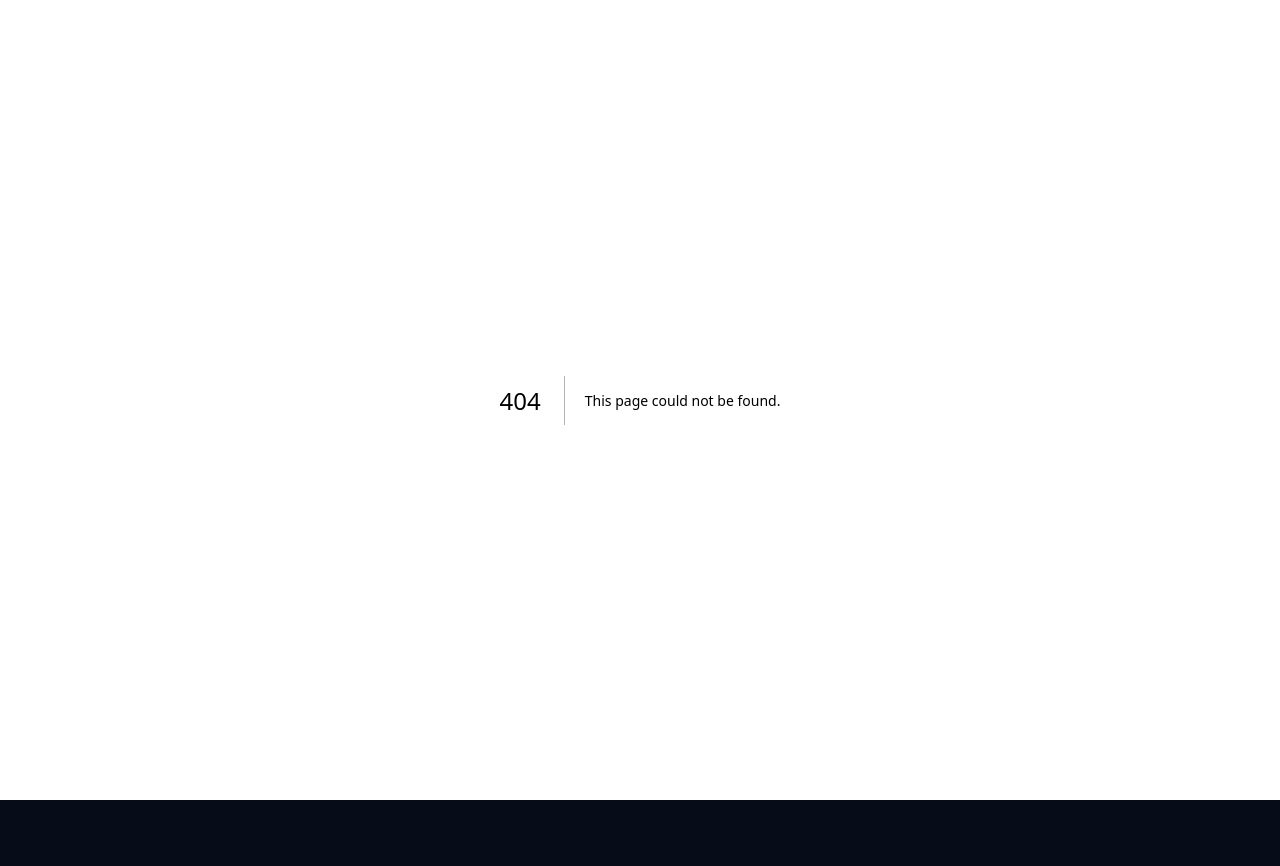
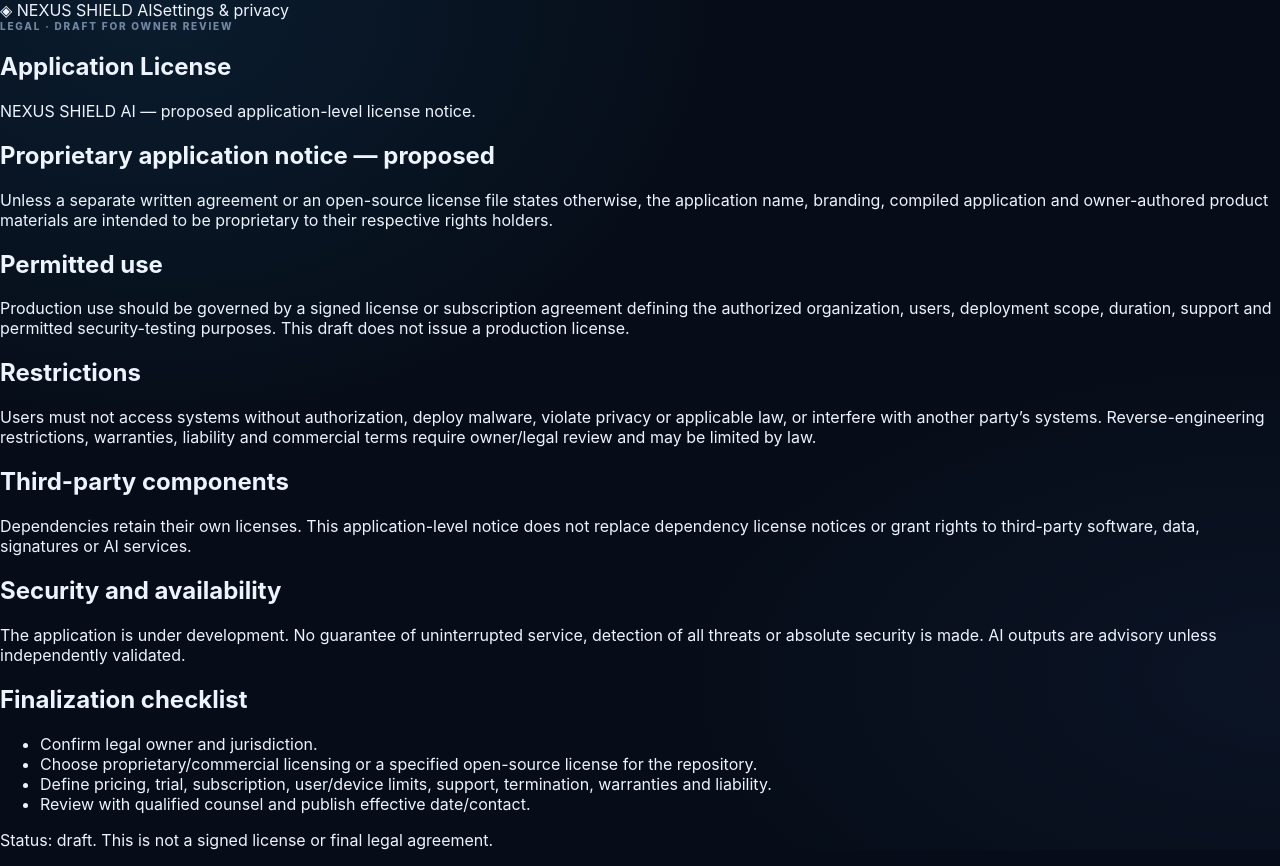
Before and after one commit to maalouf67/NEXUS-SHIELD-AI, a Next.js app in the folder apps/web/: page /license in a window 1280 px wide. Before the commit this address had no page. Before the commit the page ends 800 px from the top, so only its background shows below. Built offline with nearby package versions, Linux system fonts and the light colour scheme.

Commit message:
docs(web): add application license and usage terms draft

```diff
--- /dev/null
+++ b/apps/web/app/license/page.tsx
@@ -0,0 +1,17 @@
+export default function ApplicationLicensePage() {
+  return (
+    <main className="trust-center">
+      <header className="trust-header"><a className="trust-brand" href="/">◈ NEXUS SHIELD AI</a><a href="/settings">Settings & privacy</a></header>
+      <section className="trust-hero"><div className="eyebrow">LEGAL · DRAFT FOR OWNER REVIEW</div><h1>Application License</h1><p>NEXUS SHIELD AI — proposed application-level license notice.</p></section>
+      <article className="trust-card trust-prose">
+        <h2>Proprietary application notice — proposed</h2><p>Unless a separate written agreement or an open-source license file states otherwise, the application name, branding, compiled application and owner-authored product materials are intended to be proprietary to their respective rights holders.</p>
+        <h2>Permitted use</h2><p>Production use should be governed by a signed license or subscription agreement defining the authorized organization, users, deployment scope, duration, support and permitted security-testing purposes. This draft does not issue a production license.</p>
+        <h2>Restrictions</h2><p>Users must not access systems without authorization, deploy malware, violate privacy or applicable law, or interfere with another party’s systems. Reverse-engineering restrictions, warranties, liability and commercial terms require owner/legal review and may be limited by law.</p>
+        <h2>Third-party components</h2><p>Dependencies retain their own licenses. This application-level notice does not replace dependency license notices or grant rights to third-party software, data, signatures or AI services.</p>
+        <h2>Security and availability</h2><p>The application is under development. No guarantee of uninterrupted service, detection of all threats or absolute security is made. AI outputs are advisory unless independently validated.</p>
+        <h2>Finalization checklist</h2><ul><li>Confirm legal owner and jurisdiction.</li><li>Choose proprietary/commercial licensing or a specified open-source license for the repository.</li><li>Define pricing, trial, subscription, user/device limits, support, termination, warranties and liability.</li><li>Review with qualified counsel and publish effective date/contact.</li></ul>
+        <p className="trust-warning">Status: draft. This is not a signed license or final legal agreement.</p>
+      </article>
+    </main>
+  );
+}
```
